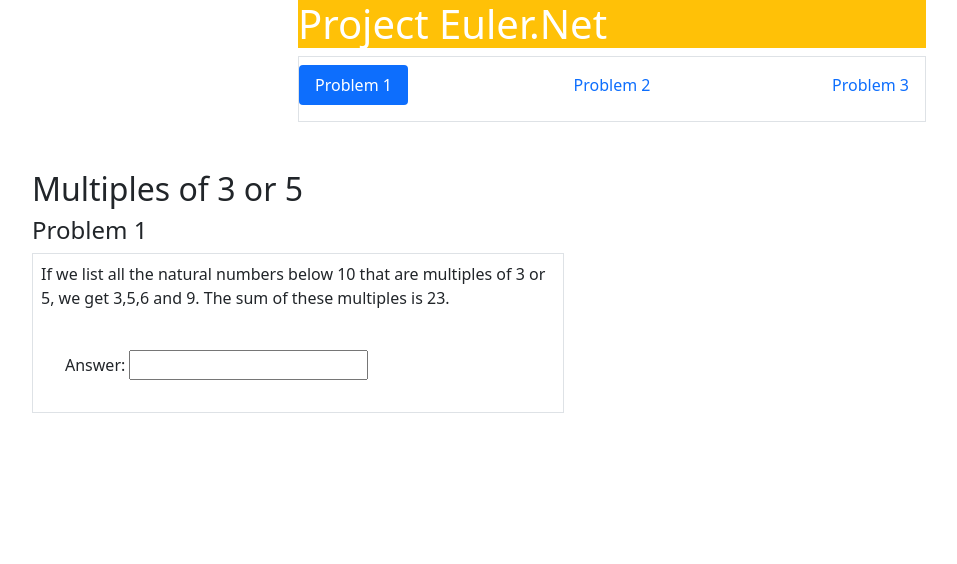
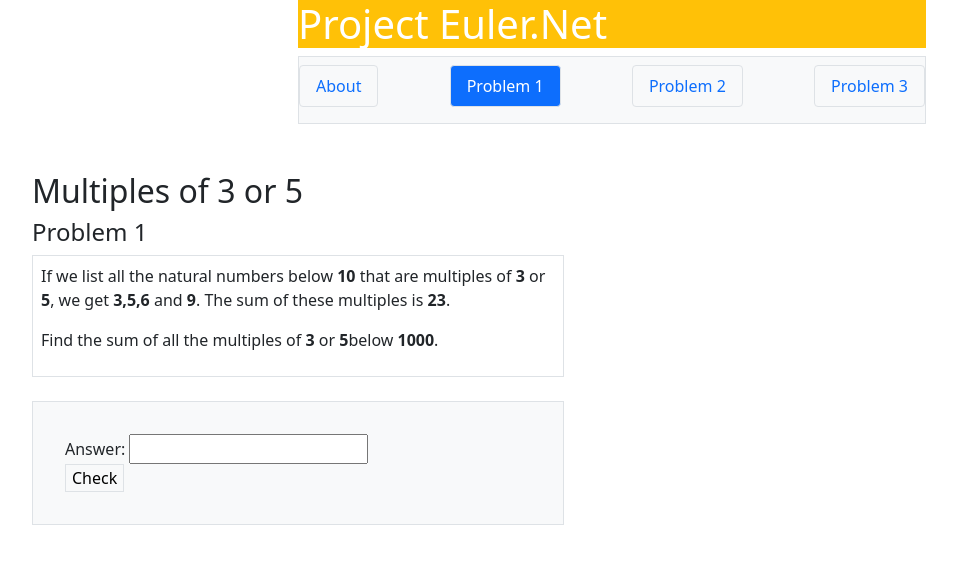
Before and after one commit to Essencia05/Project-Euler, a plain HTML site: page index.html in a window 1280 px wide. Both pictures are taken after a click on the tab "Problem 1". Shown: the whole page, without its empty margins (28-985 px from the left). Drawn offline with nearby package versions, Linux system fonts and the light colour scheme.

Commit message:
Problem 2

```diff
--- a/index.html
+++ b/index.html
@@ -24,16 +24,19 @@
                     <h1>Project Euler.Net</h1>
                   </div>
 
-                  <div class="mx-auto w-70 border pt-2">
+                  <div class="mx-auto bg-light w-70 border pt-2"><!--put in div to seperate the  actual header and the buttons-->
                 <ul class="nav nav-pills mb-3 justify-content-between" id="pills-tab" role="tablist">
                   <li class="nav-item" role="presentation">
-                    <button class="nav-link" id="pills-home-tab" data-bs-toggle="pill" data-bs-target="#pills-home" type="button" role="tab" aria-controls="pills-home" aria-selected="false">Problem 1</button>
+                    <button class="nav-link active border ml-2" id="pills-about-tab " data-bs-toggle="pill" data-bs-target="#pills-about" type="button" role="tab" aria-controls="pills-about" aria-selected="true">About</button>
                   </li>
                   <li class="nav-item" role="presentation">
-                    <button class="nav-link" id="pills-profile-tab" data-bs-toggle="pill" data-bs-target="#pills-profile" type="button" role="tab" aria-controls="pills-profile" aria-selected="false">Problem 2</button>
+                    <button class="nav-link border ml-2" id="pills-home-tab" data-bs-toggle="pill" data-bs-target="#pills-home" type="button" role="tab" aria-controls="pills-home" aria-selected="false">Problem 1</button>
                   </li>
                   <li class="nav-item" role="presentation">
-                    <button class="nav-link" id="pills-contact-tab" data-bs-toggle="pill" data-bs-target="#pills-contact" type="button" role="tab" aria-controls="pills-contact" aria-selected="false">Problem 3</button>
+                    <button class="nav-link border" id="pills-profile-tab" data-bs-toggle="pill" data-bs-target="#pills-profile" type="button" role="tab" aria-controls="pills-profile" aria-selected="false">Problem 2</button>
+                  </li>
+                  <li class="nav-item" role="presentation">
+                    <button class="nav-link border mr-2" id="pills-contact-tab" data-bs-toggle="pill" data-bs-target="#pills-contact" type="button" role="tab" aria-controls="pills-contact" aria-selected="false">Problem 3</button>
                   </li>
                 </ul>
               </div>
@@ -41,19 +44,75 @@
 
 
                 <div class="tab-content " id="pills-tabContent">
-                  <div class="tab-pane fade w-50 p-5" id="pills-home" role="tabpanel" aria-labelledby="pills-home-tab">
-                    <h2>Multiples of 3 or 5</h2>
-                    <h4>Problem 1</h4>
-                      <div class="border p-2">
-                        <p>If we list all the natural numbers below 10 that are multiples of 3 or 5, we get 3,5,6 and 9. The sum of these multiples is 23.</p>
-                          <div class="mx-auto p-4">Answer: <input type="text"></div>
+                  <div class="tab-pane fade w-50 p-5 show active" id="pills-about" role="tabpanel" aria-labelledby="pills-about-tab"><!-- sum Problem button num 2-->
                       </div>
 
+                  <div class="tab-pane fade w-50 p-5" id="pills-home" role="tabpanel" aria-labelledby="pills-home-tab"><!-- sum Problem button num 2-->
 
-                    </div>
-                  <div class="tab-pane fade" id="pills-profile" role="tabpanel" aria-labelledby="pills-profile-tab">content for question 2</div>
-                  <div class="tab-pane fade" id="pills-contact" role="tabpanel" aria-labelledby="pills-contact-tab">content for question 3co</div>
-                </div>
+                    <h2>Multiples of 3 or 5</h2> <!--heading for the problem one-->
+                    <h4>Problem 1</h4> <!--heading problem-->
+                      <div class="border p-2"> <!--Question div of the question-->
+                        <p>If we list all the natural numbers below <strong>10</strong> that are multiples of <strong>3</strong> or <strong>5</strong>, we get <strong>3,5,6</strong> and <strong>9</strong>. The sum of these multiples is <strong>23</strong>.</p>
+                        <p></p>
+                        <p>Find the sum of all the multiples of <strong>3</strong> or <strong>5</strong>below <strong>1000</strong>.</p>
+
+                      </div>
+                      <br>
+                      <div class="border">
+                        <div class="p-2 bg-light">
+                          <div class="mx-auto p-4">
+                             <label for="">Answer:  <input type="text">
+                              <br><!--to move your button to the next line-->
+                             <button class="border bg-light mx-auto">Check</button></label>
+                            </div>
+                          </div>
+                      </div>
+                  </div>
+
+                  <div class="tab-pane fade w-60 p-5" id="pills-profile" role="tabpanel" aria-labelledby="pills-profile-tab"> <!--Problem question number2-->
+
+                    <h2>Even Fibonacci Numbers</h2> <!--heading for the problem 2-->
+                    <h4>Problem 2</h4> <!--heading problem-->
+                      <div class="border p-2"> <!--Question div of the question 2-->
+                        <p>Each new term in the Fibonacci sequence is generated by adding the previous two terms. By starting with and , the first terms will be:</p>
+                        <p class="mx-auto"><strong>1,2,3,5,8,13,21.34,55,89,...</strong></p>
+                        <p>By considering the terms in the Fibonacci sequence whose values do not exceed four million, find the sum of the even-valued terms.</p>
+                      </div>
+                      <br><!--create space betweeen the question and answer section-->
+                      <div class="border w-50 mx-auto"><!--div to put my answer box -->
+                        <div class="p-2 bg-light">
+                          <div class="mx-auto p-4"><label>Answer:  <input type="text"><!--input and answer wrapped in a lablem to respond-->
+                             <br><!--move your button to the next line-->
+                            <button class="border mx-auto">Check</button></label>
+                            </div>
+                          </div>
+                      </div>
+                    <br>
+
+                  </div>
+
+                  <div class="tab-pane fade" id="pills-contact" role="tabpanel" aria-labelledby="pills-contact-tab"> <!--largest prime number-->
+                    <h2>Largest Prime Factor</h2> <!--heading for the problem three-->
+                    <h4>Problem 3</h4> <!--heading problem-->
+                        <div class="border p-2"> <!--Question div of the question 3-->
+                          <p>The prime factors of <strong>13195</strong> are <strong>5,7,13</strong> and <strong>59</strong> .</p>
+                          <p class="mx-auto"><strong>1,2,3,5,8,13,21.34,55,89,...</strong></p>
+                          <p>What is the largest prime factore of the number <strong>600851475143</strong>?</p>
+                          </div>
+                    <br> <!--break the two div elements to use a space in between them-->
+
+                  <div class="border w-50 mx-auto"><!--div to put my answer box -->
+                    <div class="p-2 bg-light">
+                      <div class="mx-auto p-4"><label>Answer:  <input type="text"><!--input and answer wrapped in a lablem to respond-->
+                         <button class="border bg-secondary">Check</button></label>
+                        </div>
+                      </div>
+                  </div>
+
+
+                  </div>
+
+              </div>
 
               </nav>
 
```
